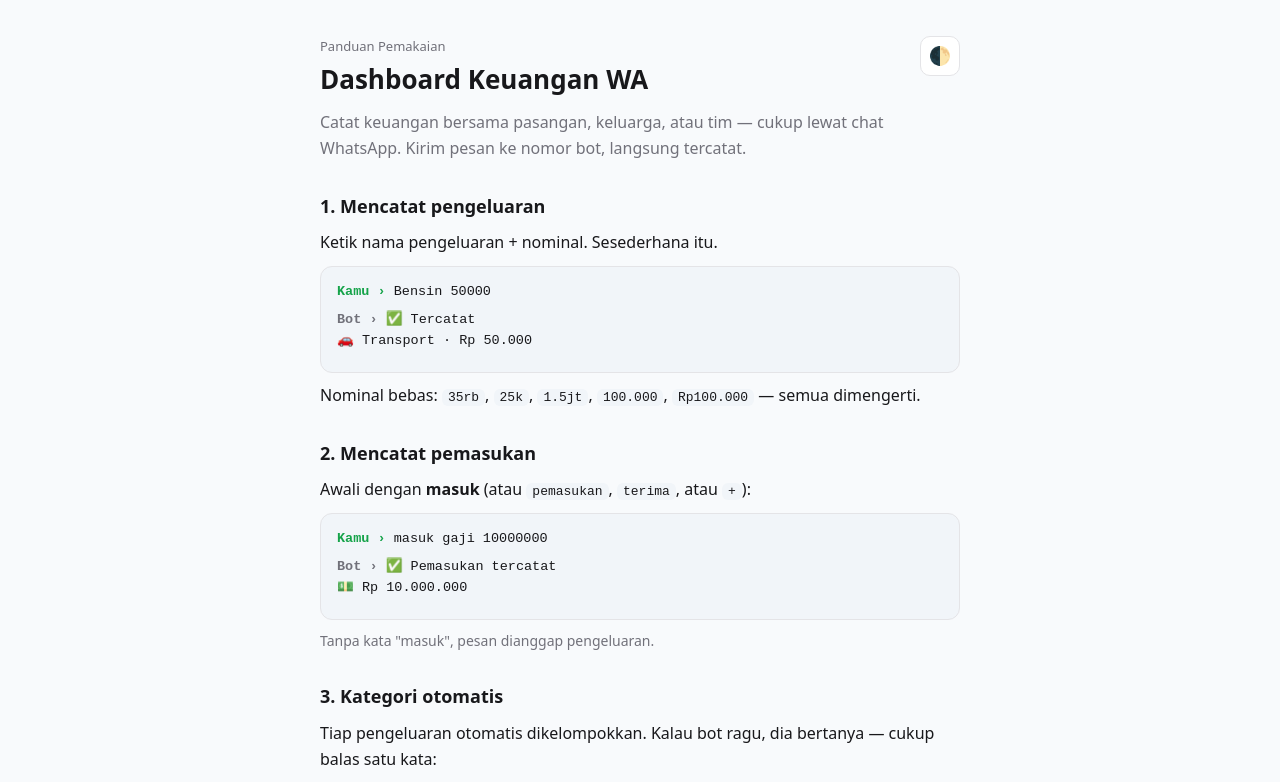
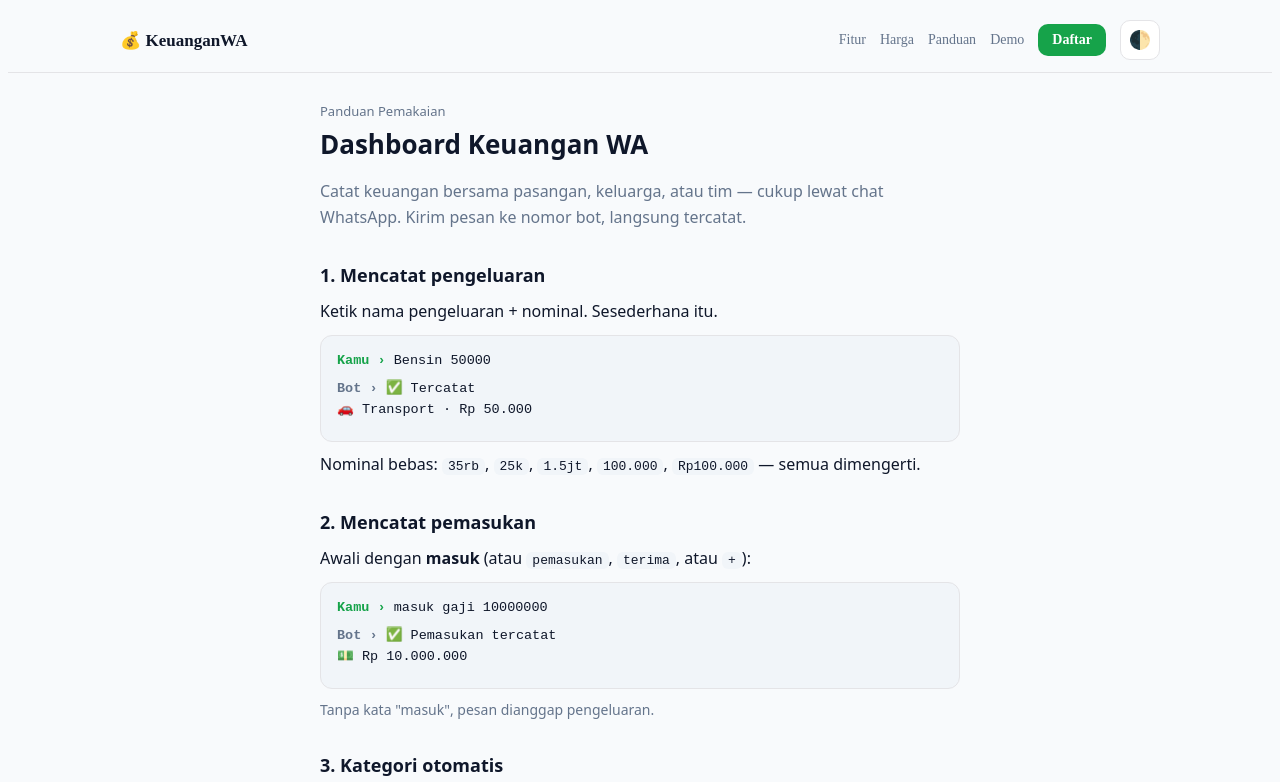
Before and after one commit to fhebriantz/dashboard-keuangan-wa, a Next.js app: page /panduan in a window 1280 px wide. Shown: the top 782 px of the page. Built offline with nearby package versions, Linux system fonts and the light colour scheme.

Commit message:
Navbar bersama di semua halaman publik + daftar theme-aware

```diff
--- /dev/null
+++ b/src/app/MarketingNav.tsx
@@ -0,0 +1,74 @@
+import Link from 'next/link'
+import ThemeToggle from './laporan/[id]/ThemeToggle'
+
+// Navbar + tema untuk semua halaman publik (landing, panduan, demo, daftar).
+// Menyuntikkan variabel tema sekaligus agar tampilan konsisten di semua halaman.
+
+const THEME_INIT = `(function(){try{var t=localStorage.getItem('laporan-theme');if(t)document.documentElement.dataset.theme=t;}catch(e){}})();`
+const THEME_CSS = `
+:root{--bg:#f8fafc;--surface:#ffffff;--soft:#f1f5f9;--track:#f1f5f9;--text:#0f172a;--muted:#64748b;--border:#e4e4e7;--accent:#16a34a;--accent2:#0ea5e9}
+@media(prefers-color-scheme:dark){:root:not([data-theme="light"]){--bg:#0b1220;--surface:#0f172a;--soft:#111c30;--track:#111c30;--text:#e5e7eb;--muted:#94a3b8;--border:#1e293b;--accent:#22c55e;--accent2:#38bdf8}}
+:root[data-theme="dark"]{--bg:#0b1220;--surface:#0f172a;--soft:#111c30;--track:#111c30;--text:#e5e7eb;--muted:#94a3b8;--border:#1e293b;--accent:#22c55e;--accent2:#38bdf8}
+html{scroll-behavior:smooth}
+body{background:var(--bg)}
+a{color:inherit}
+`
+
+export default function MarketingNav() {
+  return (
+    <>
+      <script dangerouslySetInnerHTML={{ __html: THEME_INIT }} />
+      <style dangerouslySetInnerHTML={{ __html: THEME_CSS }} />
+      <nav
+        style={{
+          position: 'sticky',
+          top: 0,
+          zIndex: 50,
+          background: 'var(--bg)',
+          borderBottom: '1px solid var(--border)',
+        }}
+      >
+        <div
+          style={{
+            maxWidth: 1040,
+            margin: '0 auto',
+            padding: '12px 20px',
+            display: 'flex',
+            alignItems: 'center',
+            justifyContent: 'space-between',
+            gap: 12,
+            color: 'var(--text)',
+          }}
+        >
+          <Link href="/" style={{ fontWeight: 800, fontSize: 17, textDecoration: 'none' }}>
+            💰 KeuanganWA
+          </Link>
+          <div style={{ display: 'flex', alignItems: 'center', gap: 14, flexWrap: 'wrap' }}>
+            <Link href="/#fitur" style={link}>Fitur</Link>
+            <Link href="/#harga" style={link}>Harga</Link>
+            <Link href="/panduan" style={link}>Panduan</Link>
+            <Link href="/demo" style={link}>Demo</Link>
+            <Link href="/daftar" style={cta}>Daftar</Link>
+            <ThemeToggle />
+          </div>
+        </div>
+      </nav>
+    </>
+  )
+}
+
+const link: React.CSSProperties = {
+  color: 'var(--muted)',
+  textDecoration: 'none',
+  fontSize: 14,
+  fontWeight: 500,
+}
+const cta: React.CSSProperties = {
+  background: 'var(--accent)',
+  color: '#fff',
+  padding: '8px 14px',
+  borderRadius: 10,
+  fontWeight: 700,
+  textDecoration: 'none',
+  fontSize: 14,
+}
--- a/src/app/demo/page.tsx
+++ b/src/app/demo/page.tsx
@@ -1,19 +1,11 @@
 import Link from 'next/link'
 import ReportCharts from '../laporan/[id]/ReportCharts'
-import ThemeToggle from '../laporan/[id]/ThemeToggle'
+import MarketingNav from '../MarketingNav'
 import type { ChartData } from '@/lib/report-data'
 
 export const dynamic = 'force-static'
 
 export const metadata = { title: 'Demo Laporan — Dashboard Keuangan WA' }
-
-const THEME_INIT = `(function(){try{var t=localStorage.getItem('laporan-theme');if(t)document.documentElement.dataset.theme=t;}catch(e){}})();`
-const THEME_CSS = `
-:root{--bg:#f8fafc;--surface:#ffffff;--text:#0f172a;--muted:#64748b;--border:#e4e4e7;--track:#f1f5f9}
-@media(prefers-color-scheme:dark){:root:not([data-theme="light"]){--bg:#0b1220;--surface:#0f172a;--text:#e5e7eb;--muted:#94a3b8;--border:#1e293b;--track:#111c30}}
-:root[data-theme="dark"]{--bg:#0b1220;--surface:#0f172a;--text:#e5e7eb;--muted:#94a3b8;--border:#1e293b;--track:#111c30}
-body{background:var(--bg)}
-`
 
 const rupiah = (n: number) => 'Rp ' + new Intl.NumberFormat('id-ID').format(Math.round(n))
 
@@ -68,18 +60,11 @@
   const { chart, pemasukan, pengeluaran, saldo } = buildDemo()
 
   return (
-    <main style={wrap}>
-      <script dangerouslySetInnerHTML={{ __html: THEME_INIT }} />
-      <style dangerouslySetInnerHTML={{ __html: THEME_CSS }} />
-
-      <div style={{ display: 'flex', justifyContent: 'space-between', alignItems: 'flex-start', gap: 12 }}>
-        <div>
-          <Link href="/" style={{ color: 'var(--muted)', fontSize: 13, textDecoration: 'none' }}>← Beranda</Link>
-          <h1 style={{ fontSize: 22, margin: '6px 0 0' }}>Demo Laporan</h1>
-          <div style={{ color: 'var(--muted)', fontSize: 13 }}>Data contoh · Juli 2026</div>
-        </div>
-        <ThemeToggle />
-      </div>
+    <>
+      <MarketingNav />
+      <main style={wrap}>
+        <h1 style={{ fontSize: 22, margin: '0 0 2px' }}>Demo Laporan</h1>
+        <div style={{ color: 'var(--muted)', fontSize: 13 }}>Data contoh · Juli 2026</div>
 
       <div style={{ ...cardsRow, marginTop: 16 }}>
         <div style={statCard}><div style={statLabel}>Pemasukan</div><div style={{ ...statBig, color: '#16a34a' }}>{rupiah(pemasukan)}</div></div>
@@ -95,7 +80,8 @@
         <Link href="/daftar" style={cta}>Mau punya laporan seperti ini? Daftar →</Link>
       </div>
       <p style={{ textAlign: 'center', color: 'var(--muted)', fontSize: 12, marginTop: 20 }}>Dashboard Keuangan WA · data contoh</p>
-    </main>
+      </main>
+    </>
   )
 }
 
--- a/src/app/panduan/page.tsx
+++ b/src/app/panduan/page.tsx
@@ -1,4 +1,4 @@
-import ThemeToggle from '../laporan/[id]/ThemeToggle'
+import MarketingNav from '../MarketingNav'
 
 export const dynamic = 'force-static'
 
@@ -6,14 +6,6 @@
   title: 'Panduan Pemakaian — Dashboard Keuangan WA',
   description: 'Cara mencatat keuangan lewat WhatsApp: pengeluaran, pemasukan, amplop, dan contoh kasus.',
 }
-
-const THEME_INIT = `(function(){try{var t=localStorage.getItem('laporan-theme');if(t)document.documentElement.dataset.theme=t;}catch(e){}})();`
-const THEME_CSS = `
-:root{--bg:#f8fafc;--surface:#ffffff;--text:#18181b;--muted:#71717a;--border:#e4e4e7;--track:#f1f5f9;--accent:#16a34a}
-@media(prefers-color-scheme:dark){:root:not([data-theme="light"]){--bg:#0b1220;--surface:#0f172a;--text:#e5e7eb;--muted:#94a3b8;--border:#1e293b;--track:#111c30;--accent:#22c55e}}
-:root[data-theme="dark"]{--bg:#0b1220;--surface:#0f172a;--text:#e5e7eb;--muted:#94a3b8;--border:#1e293b;--track:#111c30;--accent:#22c55e}
-body{background:var(--bg)}
-`
 
 // Contoh chat (blok monospace).
 function Chat({ lines }: { lines: Array<{ from: 'u' | 'b'; text: string }> }) {
@@ -42,17 +34,11 @@
 
 export default function PanduanPage() {
   return (
-    <main style={wrap}>
-      <script dangerouslySetInnerHTML={{ __html: THEME_INIT }} />
-      <style dangerouslySetInnerHTML={{ __html: THEME_CSS }} />
-
-      <div style={{ display: 'flex', justifyContent: 'space-between', alignItems: 'flex-start', gap: 12 }}>
-        <div>
-          <div style={{ color: 'var(--muted)', fontSize: 13 }}>Panduan Pemakaian</div>
-          <h1 style={{ fontSize: 26, margin: '2px 0 0' }}>Dashboard Keuangan WA</h1>
-        </div>
-        <ThemeToggle />
-      </div>
+    <>
+      <MarketingNav />
+      <main style={wrap}>
+        <div style={{ color: 'var(--muted)', fontSize: 13 }}>Panduan Pemakaian</div>
+        <h1 style={{ fontSize: 26, margin: '2px 0 14px' }}>Dashboard Keuangan WA</h1>
       <p style={{ color: 'var(--muted)', marginTop: 10 }}>
         Catat keuangan bersama pasangan, keluarga, atau tim — cukup lewat chat WhatsApp.
         Kirim pesan ke nomor bot, langsung tercatat.
@@ -144,7 +130,8 @@
       <p style={{ textAlign: 'center', color: 'var(--muted)', fontSize: 12, marginTop: 36 }}>
         Dashboard Keuangan WA
       </p>
-    </main>
+      </main>
+    </>
   )
 }
 
```
Also changed, not shown: src/app/daftar/page.tsx (+20 -10 lines), src/app/page.tsx (+2 -26 lines).
